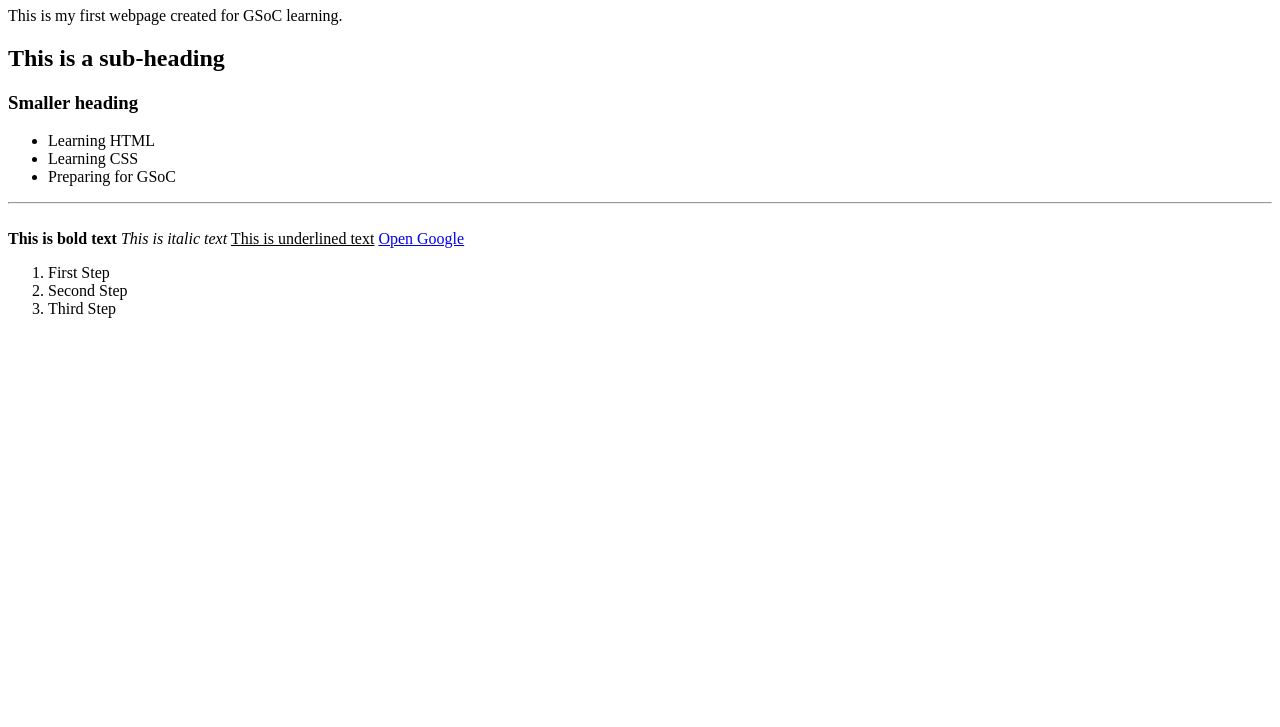
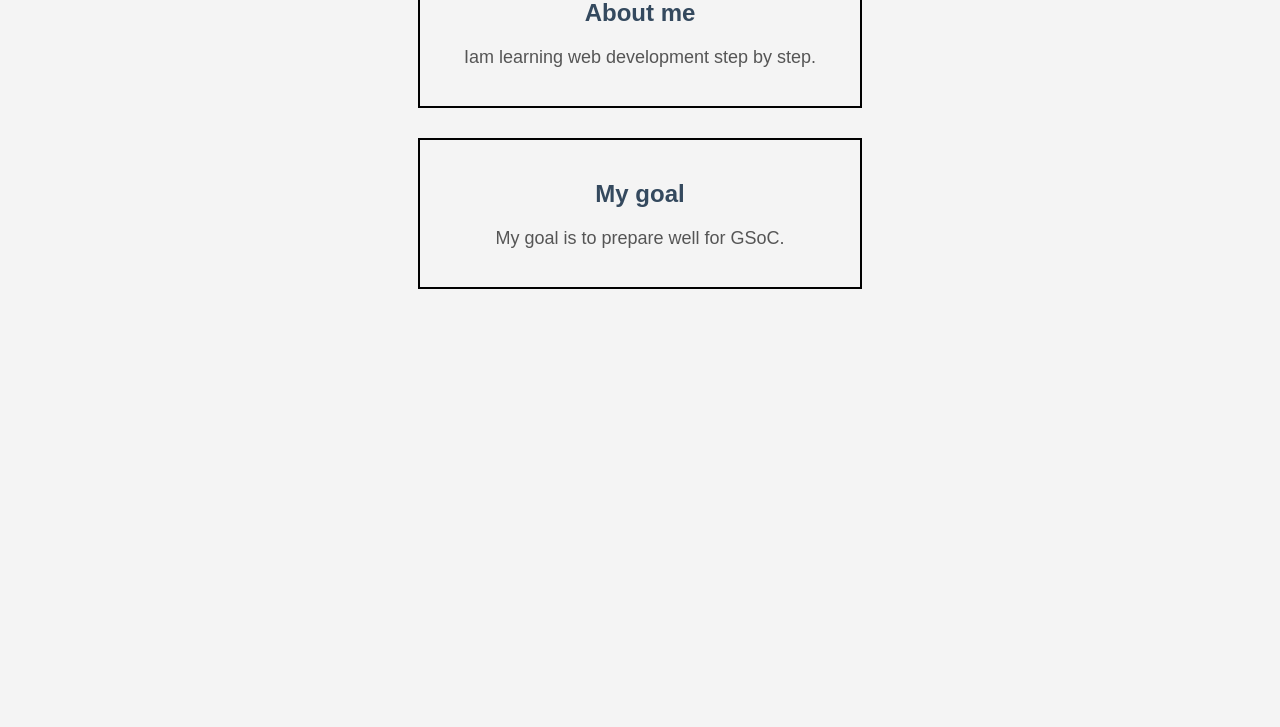
Before and after one commit to Lakshaya-codes/gsoc-learning, a plain HTML site: page index.html in a window 1280 px wide. Shown: the part 73-800 px from the top of the page. Drawn offline with Linux system fonts and the light colour scheme.

Commit message:
Add two-section layout with centered boxes

```diff
--- a/index.html
+++ b/index.html
@@ -1,32 +1,58 @@
 <!DOCTYPE html>
 <html>
 <head>
-    <title>My First Webpage</title>
+  <title>My First Webpage</title>
+
+  <style>
+    body {
+      background-color: #f4f4f4;
+      font-family: Arial, sans-serif;
+      text-align: center;
+    }
+
+    h1 {
+      color: #2c3e50;
+      font-size: 40px;
+    }
+
+    p {
+      color: #555;
+      font-size: 18px;
+    }
+
+    h2 {
+      color: #34495e;
+    }
+
+    ul {
+      list-style-position: inside;
+      font-size: 18px;
+    }
+
+    a {
+      color: blue;
+      font-size: 20px;
+      text-decoration: none;
+    }
+   .box{
+      Border : 2px solid black;
+      Padding : 20px;
+      Width : 400px;
+      Margin : 30px auto;
+   }
+  </style>
 </head>
+
 <body>
-    <h1>Hello, Lakshaya!</h1>
-    <p>This is my first webpage created for GSoC learning.</p>
 
-    <h2>This is a sub-heading</h2>
-    <h3>Smaller heading</h3>
+  <div class="box">
+    <h2>About me</h2>
+    <p>Iam learning web development step by step.</p>
+  </div>
 
-    <ul>
-        <li>Learning HTML</li>
-        <li>Learning CSS</li>
-        <li>Preparing for GSoC</li>
-    </ul>
-    <hr>
-    <br>
-    <b>This is bold text</b>
-    <i>This is italic text</i>
-    <u>This is underlined text</u>
-    <a href="https://google.com" target="_blank">Open Google</a>
-
-    <ol>
-        <li>First Step</li>
-        <li>Second Step</li>
-        <li>Third Step</li>
-    </ol>
-
+  <div class = "box">
+    <h2>My goal</h2>
+    <p>My goal is to prepare well for GSoC.</p>
+  </div>
 </body>
 </html>
```
